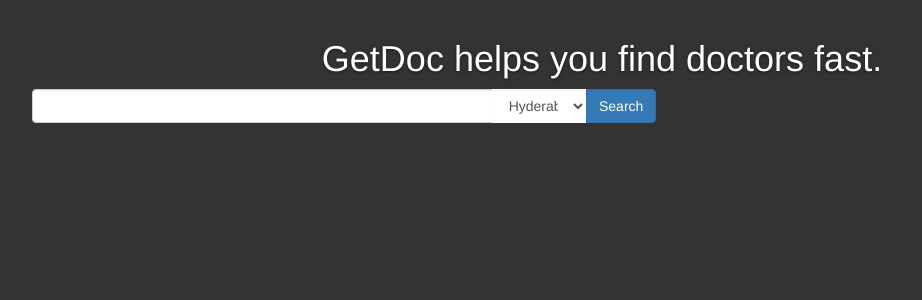
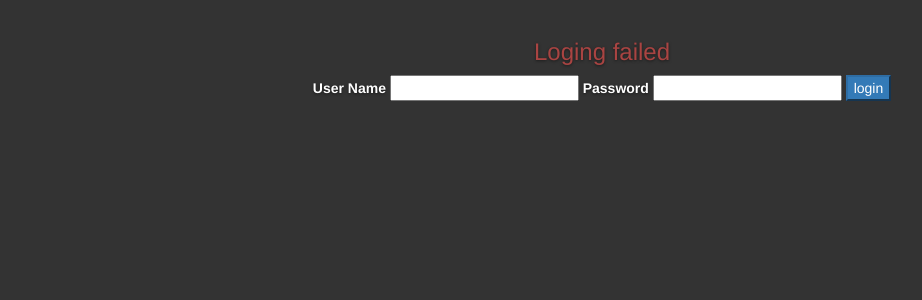
Before and after one commit to quit9to5/Next, a Django app: page /auth/ in a window 1280 px wide. Shown: the part 51-351 px from the top of the page, without its empty margins (38-960 px from the left). Run offline with Django 3.2, Linux system fonts and the light colour scheme; data comes from the database, SQL or seed files in the repository; both versions use the stored data as it was after the commit; parts of the project's set-up code (start-up, migrations or seed data) failed here and were passed over; some libraries are stand-ins or nearby versions.

Commit message:
added doctor login support using admin database

```diff
--- a/patient_management/doctor/templates/doctor_login.html
+++ b/patient_management/doctor/templates/doctor_login.html
@@ -2,6 +2,13 @@
 {% block notification %}
 <!-- Contact Section -->
 <div class="col-lg-12 text-center">
-    <h3 class="section-subheading text-info">{{ message }}</h3>
+    <h3 class="section-subheading text-danger">{{ message }}</h3>
 </div>
+<form action='/auth/' method='POST'>{% csrf_token %}
+    <label for='username'>User Name</label>
+    <input type='text' name='username' value='' id='username'>
+    <label for='password'>Password</label>
+    <input type='password' name='password' value='' id='password'>
+    <input type='submit'  value='login' class='btn-primary'>
+</form>
 {% endblock %}
--- a/patient_management/doctor/templates/home.html
+++ b/patient_management/doctor/templates/home.html
@@ -18,7 +18,7 @@
 </div>
 -->
 <form action="{% url 'search' %}" method='POST'>{% csrf_token %}
-<div class="row">
+<div class="row inner cover cover-heading">
   <div class="col-lg-6">
     <div class="input-group">
       <input type="text" class="form-control" aria-label="..." name="home_search">
--- a/patient_management/doctor/templates/navbar.html
+++ b/patient_management/doctor/templates/navbar.html
@@ -22,9 +22,17 @@
                     </li>
                     <li>
                         <a href="/about">About Us</a>
-                    </li>                    <li>
+                    </li>
+                    <li>
                         <a href="/contact">Contact</a>
                     </li>
+                    {% if full_name %}
+                    <li>
+                    <a href="/doctor_logout">{{full_name}}'s logout</a>
+
+                    </li>
+                    {% endif %}
+
                 </ul>
             </div>
             <!-- /.navbar-collapse -->
--- a/patient_management/doctor/views.py
+++ b/patient_management/doctor/views.py
@@ -2,6 +2,8 @@
 from django.http import HttpResponseRedirect
 from django.core.urlresolvers import reverse
 from django.core.mail import send_mail
+from django.contrib import auth
+from django.core.context_processors import csrf
 from django.conf import settings
 from .forms import SignUpForm, ContactForm, areaForm
 # Create your views here.
@@ -36,10 +38,31 @@
     return render(request, "login.html", context)
 
 def doctor_login(request):
-    context = {"message": "This is doctor_login page"}
+    context = {}
+    context.update(csrf(request))
     return render(request, "doctor_login.html", context)
+def doctor_logout(request):
+    full_name = request.user.username
+    auth.logout(request)
+    # don't use full_name tag as we are using it in navbar
+    return render(request, "doctor_logout.html", {'name':full_name})
+def doctor_auth(request):
+    username = request.POST.get('username', '')
+    password = request.POST.get('password', '')
+    user = auth.authenticate(username=username, password=password)
 
+    if user is not None:
+        auth.login(request, user)
+        return HttpResponseRedirect('/doctor_loggedin')
+    else:
+        context = {"message":"Loging failed"}
+        return render(request, "doctor_login.html", context)
 
+    return render(request, "doctor_login.html")
+
+def doctor_loggedin(request):
+    context = {'full_name': request.user.username, "message":"test"}
+    return render(request, "doctor_logged.html", context)
 def contact(request):
     form = ContactForm(request.POST or None)
     context= {}
--- a/patient_management/patient_management/urls.py
+++ b/patient_management/patient_management/urls.py
@@ -26,7 +26,10 @@
     url(r'^search', 'doctor.views.search', name='search'),
     url(r'^about', 'doctor.views.about', name='about'),
     url(r'^login', 'doctor.views.login', name='login'),
-    url(r'^doctor_login', 'doctor.views.doctor_login', name='doctor_ogin'),
+    url(r'^doctor_logout', 'doctor.views.doctor_logout', name='logout'),
+    url(r'^doctor_loggedin', 'doctor.views.doctor_loggedin', name='doctor_login'),
+    url(r'^doctor_login', 'doctor.views.doctor_login', name='doctor_login'),
+    url(r'^auth/', 'doctor.views.doctor_auth', name='doctor_auth'),
     url(r'^', 'doctor.views.home', name='home'),
 ]
 
```
Also changed, not shown: patient_management/doctor/templates/doctor_logged.html (added, +7 -0 lines), patient_management/doctor/templates/doctor_logout.html (added, +7 -0 lines), patient_management/db.sqlite3.
